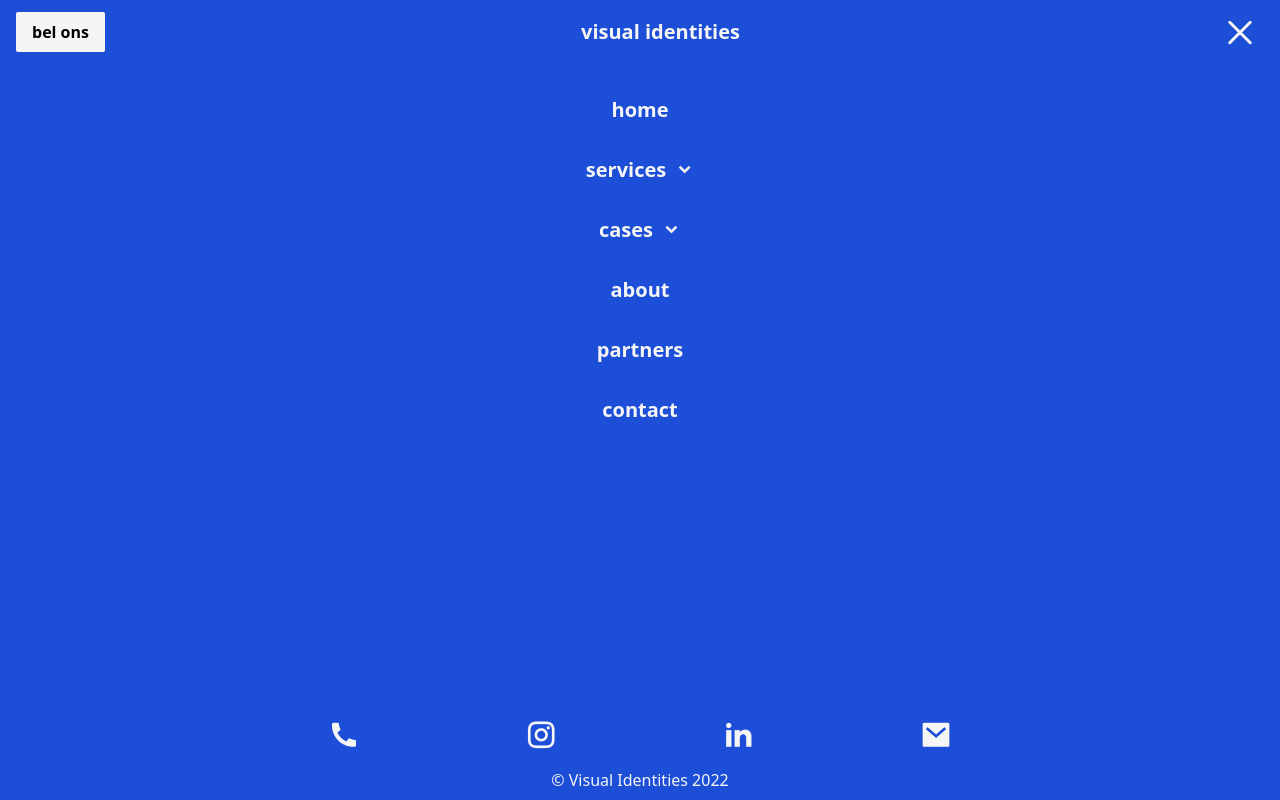
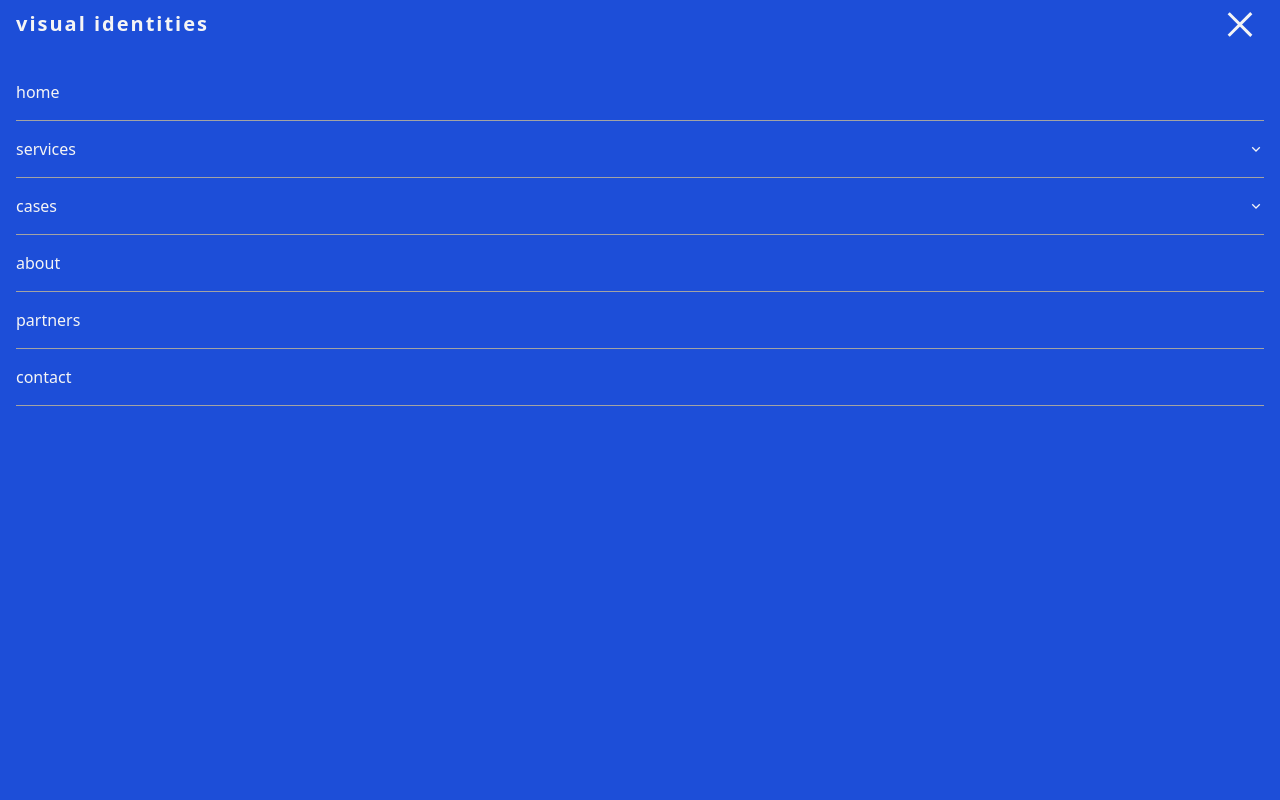
Before and after one commit to YinChuRijnaard/visual-identities, a Next.js app: page / in a window 1280 px wide. Both pictures are taken after a click on the button 1239 px from the left and 32 px from the top of the page. Built offline with nearby package versions, Linux system fonts and the light colour scheme.

Commit message:
Updated code (1)

```diff
--- a/components/Footer.js
+++ b/components/Footer.js
@@ -1,29 +1,29 @@
 export default function Footer() {
   return (
-    <footer className="fixed bottom-0 w-screen space-y-4 bg-blue-700 px-4 py-2 text-center text-neutral-100">
+    <footer className="bottom-0 w-screen space-y-4 bg-blue-700 px-4 py-2 text-center text-neutral-100">
       <span className="m-auto flex w-1/2 items-center justify-between">
         <a className="cursor-pointer" href="tel:+31636439554" target="_blank" rel="noreferrer">
-          <i className="ri-phone-fill ri-2x"></i>
+          <i className="ri-phone-fill ri-1x"></i>
         </a>
         <a
           className="cursor-pointer"
           href="https://www.instagram.com/visual_identities_official/"
           target="_blank"
           rel="noreferrer">
-          <i className="ri-instagram-line ri-2x"></i>
+          <i className="ri-instagram-line ri-1x"></i>
         </a>
         <a
           className="cursor-pointer"
           href="https://www.linkedin.com/company/visual-identities/"
           target="_blank"
           rel="noreferrer">
-          <i className="ri-linkedin-fill ri-2x"></i>
+          <i className="ri-linkedin-fill ri-1x"></i>
         </a>
         <a className="cursor-pointer" href="mailto:nickcatron@visualidentities.nl" target="_blank" rel="noreferrer">
-          <i className="ri-mail-fill ri-2x"></i>
+          <i className="ri-mail-fill ri-1x"></i>
         </a>
       </span>
-      <p>&copy; Visual Identities 2022</p>
+      <p className="text-xs">Copyright &copy; Visual Identities 2022</p>
     </footer>
   );
 }
--- a/components/Navbar.js
+++ b/components/Navbar.js
@@ -1,3 +1,4 @@
+import Link from "next/link";
 import { useState } from "react";
 import { Cross as Hamburger } from "hamburger-react";
 
@@ -13,10 +14,12 @@ export default function Navbar(props) {
     <nav className="fixed w-screen select-none bg-blue-700 text-neutral-100">
       {/* <h1 className="bg-neutral-100 p-2 text-center font-bold tracking-widest text-black">visual identities</h1> */}
 
-      <div className="flex items-center justify-between bg-blue-700 py-2 px-4">
-        <ButtonSmall href="tel:+31636439554" text="bel ons" />
-        <h1 className="text-xl font-bold">visual identities</h1>
-        <Hamburger toggled={isOpen} toggle={handleToggle} distance="lg" label="Show menu" rounded />
+      <div className="flex items-center justify-between px-4">
+        {/* <ButtonSmall href="tel:+31636439554" text="call us" /> */}
+        <h1 className="text-xl font-bold tracking-widest">
+          <Link href="/">visual identities</Link>
+        </h1>
+        <Hamburger toggled={isOpen} toggle={handleToggle} label="Show menu" />
       </div>
 
       {isOpen ? <NavbarMenu handleToggle={handleToggle} /> : null}
--- a/components/NavbarMenu.js
+++ b/components/NavbarMenu.js
@@ -1,5 +1,5 @@
+import Link from "next/link";
 import { useState } from "react";
-import Link from "next/link";
 
 import { ServicesSubmenu, CasesSubmenu } from "./NavbarSubmenus";
 
@@ -11,29 +11,35 @@ export default function NavbarMenu({ handleToggle }) {
   const handleCasesSubmenu = () => setCasesOpen(!casesOpen);
 
   return (
-    <div className="h-screen text-center text-xl font-bold">
-      <ul className="mt-8 space-y-8">
+    <div className="mx-4 h-screen text-neutral-100">
+      <ul className="mt-8 space-y-4">
         <li>
           <Link href="/">
             <a onClick={handleToggle}>home</a>
           </Link>
         </li>
 
+        <hr className="border-neutral-400" />
+
         <li>
-          <a className="m-auto flex w-min cursor-pointer items-center" onClick={handleServicesSubmenu}>
+          <a className="flex cursor-pointer items-center justify-between" onClick={handleServicesSubmenu}>
             services
             {servicesOpen ? <i className="ri-arrow-up-s-line ml-2"></i> : <i className="ri-arrow-down-s-line ml-2"></i>}
           </a>
           {servicesOpen ? <ServicesSubmenu handleToggle={handleToggle} /> : null}
         </li>
 
+        <hr className="border-neutral-400" />
+
         <li>
-          <a className="m-auto flex w-min cursor-pointer items-center" onClick={handleCasesSubmenu}>
+          <a className="flex cursor-pointer items-center justify-between" onClick={handleCasesSubmenu}>
             cases
             {casesOpen ? <i className="ri-arrow-up-s-line ml-2"></i> : <i className="ri-arrow-down-s-line ml-2"></i>}
           </a>
           {casesOpen ? <CasesSubmenu handleToggle={handleToggle} /> : null}
         </li>
+
+        <hr className="border-neutral-400" />
 
         <li>
           <Link href="/about">
@@ -41,17 +47,23 @@ export default function NavbarMenu({ handleToggle }) {
           </Link>
         </li>
 
+        <hr className="border-neutral-400" />
+
         <li>
           <Link href="/partners">
             <a onClick={handleToggle}>partners</a>
           </Link>
         </li>
 
+        <hr className="border-neutral-400" />
+
         <li>
           <Link href="/contact">
             <a onClick={handleToggle}>contact</a>
           </Link>
         </li>
+
+        <hr className="border-neutral-400" />
       </ul>
     </div>
   );
--- a/components/NavbarSubmenus.js
+++ b/components/NavbarSubmenus.js
@@ -4,7 +4,7 @@ import { servicesSubmenuData, casesSubmenuData } from "../utils/navbarSubmenusDa
 
 export function ServicesSubmenu({ handleToggle }) {
   return (
-    <ul className="mt-2 space-y-2 font-normal">
+    <ul className="mt-2 space-y-2 font-normal text-neutral-400">
       {servicesSubmenuData.map((item, index) => {
         return (
           <li key={index}>
@@ -20,7 +20,7 @@ export function ServicesSubmenu({ handleToggle }) {
 
 export function CasesSubmenu({ handleToggle }) {
   return (
-    <ul className="mt-2 space-y-2 font-normal">
+    <ul className="mt-2 space-y-2 font-normal text-neutral-400">
       {casesSubmenuData.map((item, index) => {
         return (
           <li key={index}>
--- a/pages/index.js
+++ b/pages/index.js
@@ -1,7 +1,7 @@
 export default function Home() {
   return (
-    <div className="">
-      <h1 className="text-3xl font-bold text-red-500 underline">Hello world!</h1>
-    </div>
+    <main className="mx-4">
+      <div className="bg-red-500">visualising your identity</div>
+    </main>
   );
 }
```
